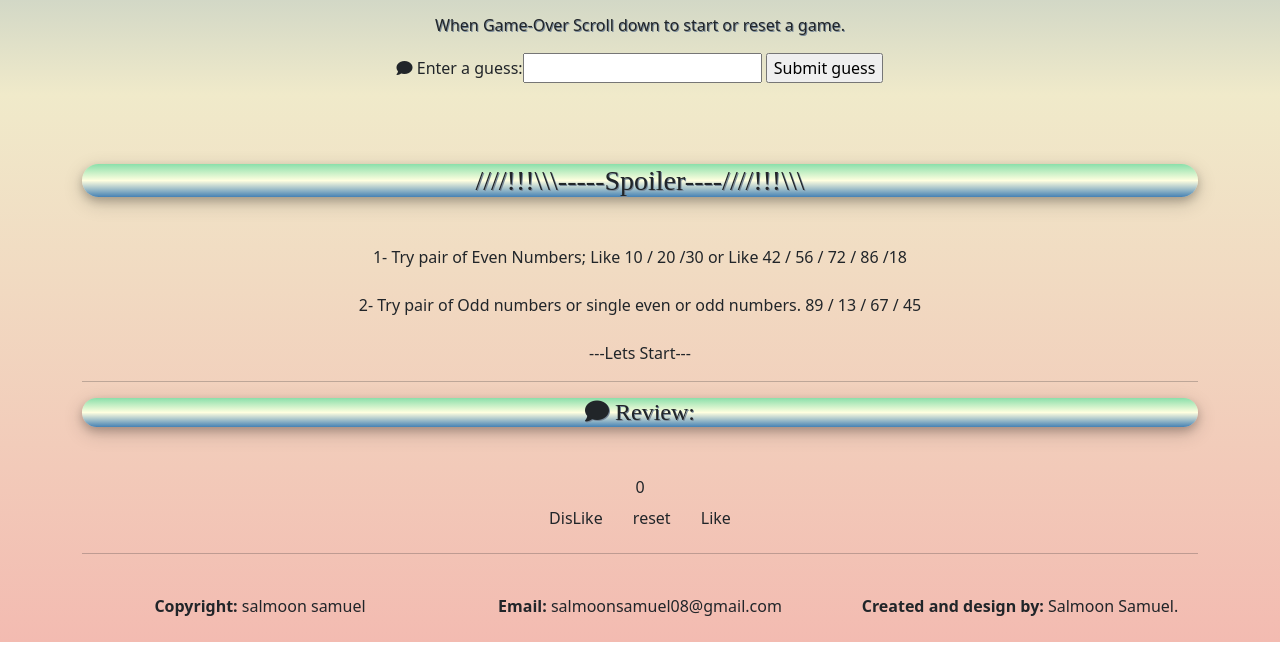
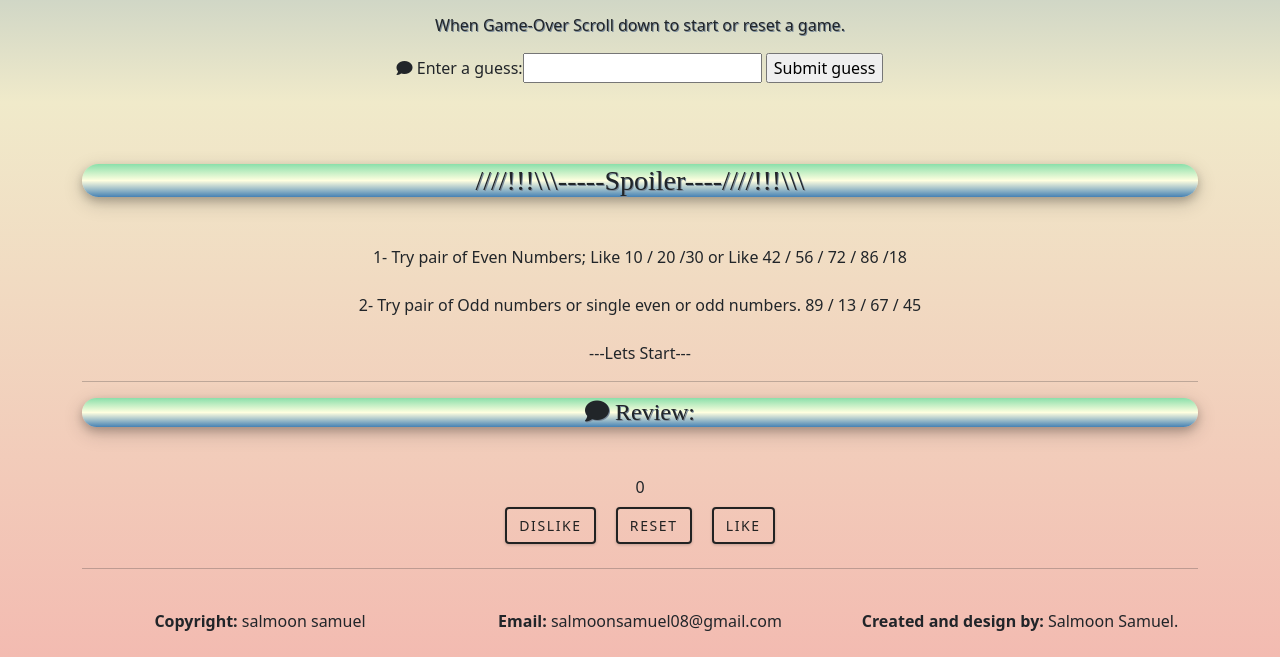
Before and after one commit to Salmoonsamuel/Number-guess-game, a website: page index.html in a window 1280 px wide. Shown: the part 452-1109 px from the top of the page. Drawn offline with nearby package versions, Linux system fonts and the light colour scheme.

Commit message:
Added some Styling to review

```diff
--- a/style.css
+++ b/style.css
@@ -1,4 +1,46 @@
 
+:root {
+  /* dark shades of primary color*/
+  --clr-primary-1: hsl(205, 86%, 17%);
+  --clr-primary-2: hsl(205, 77%, 27%);
+  --clr-primary-3: hsl(205, 72%, 37%);
+  --clr-primary-4: hsl(205, 63%, 48%);
+  /* primary/main color */
+  --clr-primary-5: hsl(205, 78%, 60%);
+  /* lighter shades of primary color */
+  --clr-primary-6: hsl(205, 89%, 70%);
+  --clr-primary-7: hsl(205, 90%, 76%);
+  --clr-primary-8: hsl(205, 86%, 81%);
+  --clr-primary-9: hsl(205, 90%, 88%);
+  --clr-primary-10: hsl(205, 100%, 96%);
+  /* darkest grey - used for headings */
+  --clr-grey-1: hsl(209, 61%, 16%);
+  --clr-grey-2: hsl(211, 39%, 23%);
+  --clr-grey-3: hsl(209, 34%, 30%);
+  --clr-grey-4: hsl(209, 28%, 39%);
+  /* grey used for paragraphs */
+  --clr-grey-5: hsl(210, 22%, 49%);
+  --clr-grey-6: hsl(209, 23%, 60%);
+  --clr-grey-7: hsl(211, 27%, 70%);
+  --clr-grey-8: hsl(210, 31%, 80%);
+  --clr-grey-9: hsl(212, 33%, 89%);
+  --clr-grey-10: hsl(210, 36%, 96%);
+  --clr-white: #fff;
+  --clr-red-dark: hsl(360, 67%, 44%);
+  --clr-red-light: hsl(360, 71%, 66%);
+  --clr-green-dark: hsl(125, 67%, 44%);
+  --clr-green-light: hsl(125, 71%, 66%);
+  --clr-black: #222;
+  --ff-primary: "Roboto", sans-serif;
+  --ff-secondary: "Open Sans", sans-serif;
+  --transition: all 0.3s linear;
+  --spacing: 0.1rem;
+  --radius: 0.25rem;
+  --light-shadow: 0 5px 15px rgba(0, 0, 0, 0.1);
+  --dark-shadow: 0 5px 15px rgba(0, 0, 0, 0.2);
+  --max-width: 1170px;
+  --fixed-width: 620px;
+}
 html {
   font-family: sans-serif;
 }
@@ -58,3 +100,27 @@
 h1, p {
   text-shadow: lightslategray 1px 1px;
 }
+button-container{
+  width: 50px;
+  height: 30px;
+}
+
+.btn {
+  text-transform: uppercase;
+  background: transparent;
+  color: var(--clr-black);
+  padding: 0.375rem 0.75rem;
+  letter-spacing: var(--spacing);
+  display: inline-block;
+  transition: var(--transition);
+  font-size: 0.875rem;
+  border: 2px solid var(--clr-black);
+  cursor: pointer;
+  box-shadow: 0 1px 3px rgba(0, 0, 0, 0.2);
+  border-radius: var(--radius);
+  margin: 0.5rem;
+}
+.btn:hover {
+  color: var(--clr-white);
+  background: var(--clr-black);
+}
```
